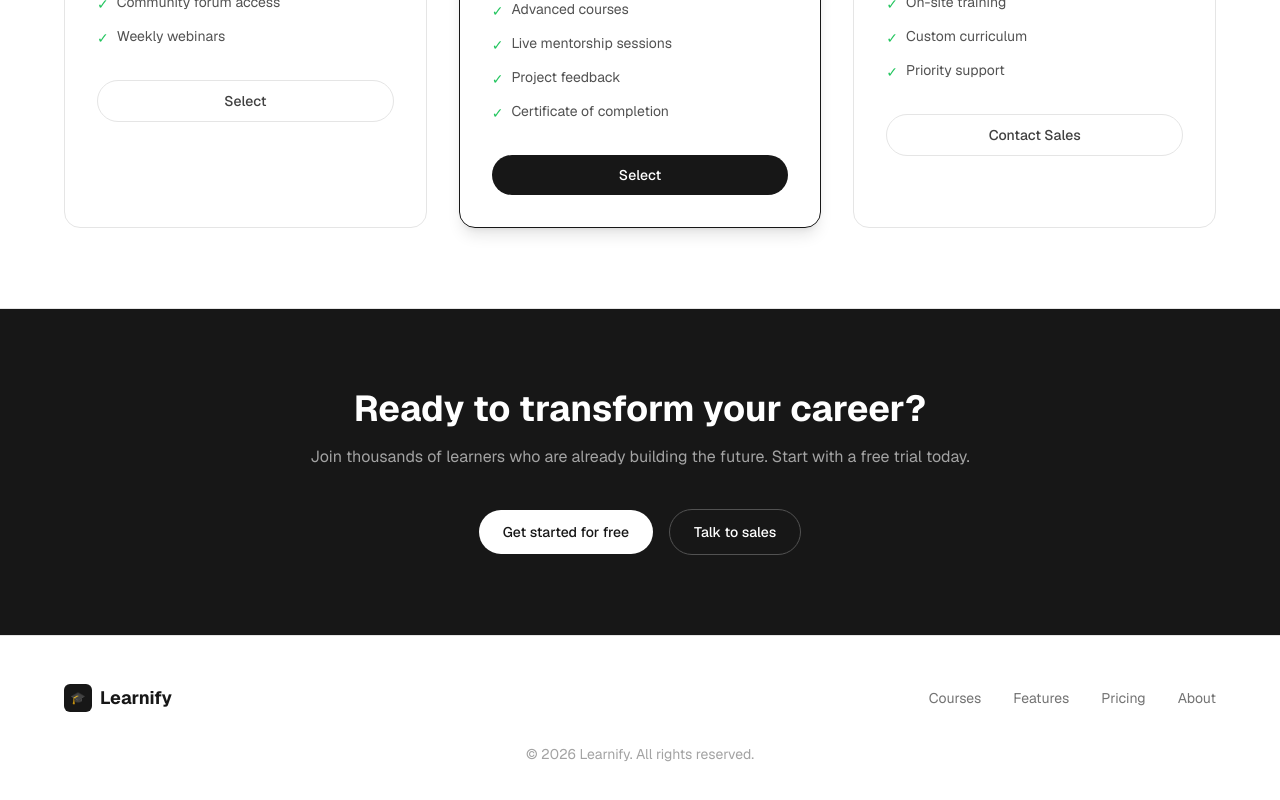
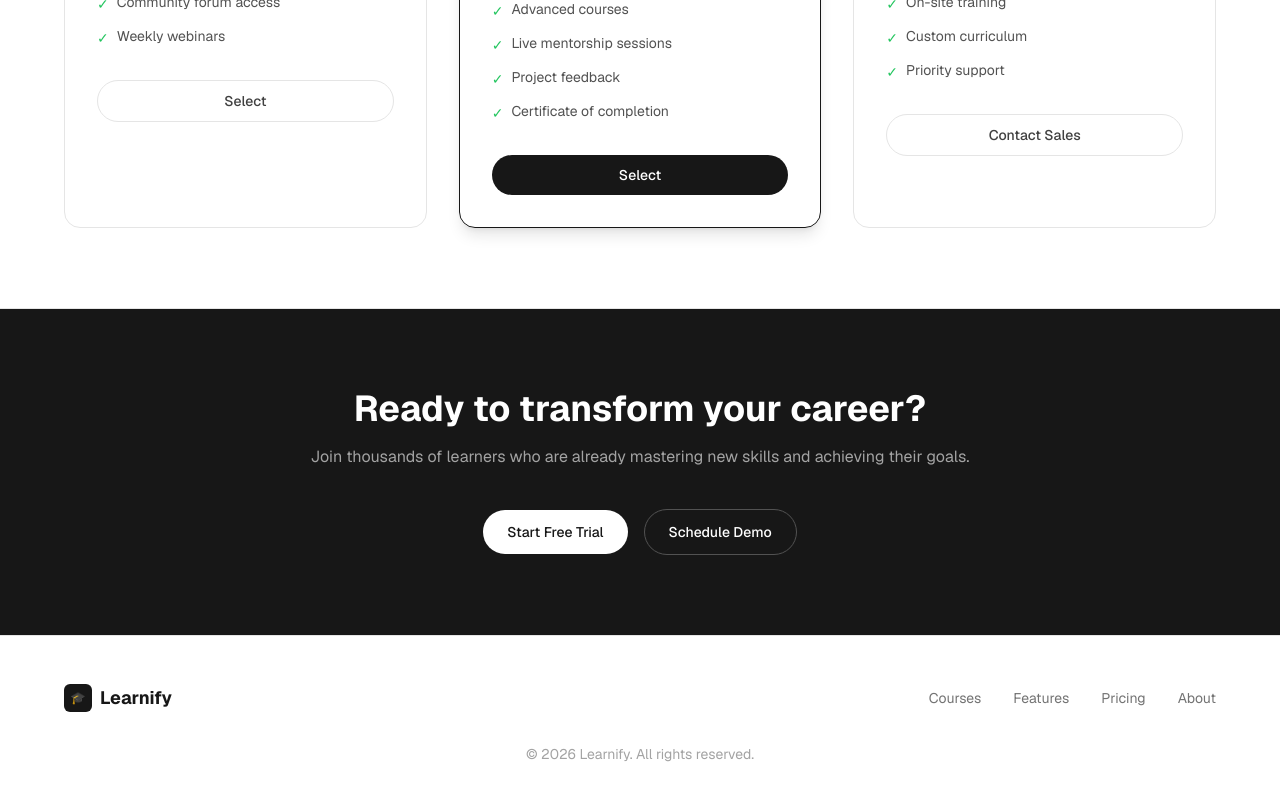
Before and after one commit to Embotic-Wayne/AutoWeb-Test, a Next.js app in the folder apps/project-flow/: page / in a window 1280 px wide. Shown: the part 2690-3490 px from the top of the page. Built offline with nearby package versions, Linux system fonts and the light colour scheme.

Commit message:
Agent update: intel-cc5090b78473 (cta)

```diff
--- a/apps/project-flow/src/components/ai-generated/CTA.tsx
+++ b/apps/project-flow/src/components/ai-generated/CTA.tsx
@@ -2,26 +2,11 @@ export default function CTA() {
   return (
     <section className="bg-neutral-900 px-6 py-20">
       <div className="mx-auto max-w-3xl text-center">
-        <h2 className="text-3xl font-bold text-white md:text-4xl">
-          Ready to transform your career?
-        </h2>
-        <p className="mt-4 text-neutral-400">
-          Join thousands of learners who are already building the future.
-          Start with a free trial today.
-        </p>
+        <h2 className="text-3xl font-bold text-white md:text-4xl">Ready to transform your career?</h2>
+        <p className="mt-4 text-neutral-400">Join thousands of learners who are already mastering new skills and achieving their goals.</p>
         <div className="mt-10 flex flex-wrap items-center justify-center gap-4">
-          <a
-            href="/signup"
-            className="rounded-full bg-white px-6 py-3 text-sm font-medium text-neutral-900 hover:bg-neutral-100 transition-colors"
-          >
-            Get started for free
-          </a>
-          <a
-            href="/contact"
-            className="rounded-full border border-neutral-600 px-6 py-3 text-sm font-medium text-white hover:border-neutral-400 transition-colors"
-          >
-            Talk to sales
-          </a>
+          <button className="rounded-full bg-white text-neutral-900 px-6 py-3 text-sm font-medium hover:bg-neutral-50 transition-colors">Start Free Trial</button>
+          <button className="rounded-full border border-neutral-600 text-white px-6 py-3 text-sm font-medium hover:bg-neutral-600 transition-colors">Schedule Demo</button>
         </div>
       </div>
     </section>
```
